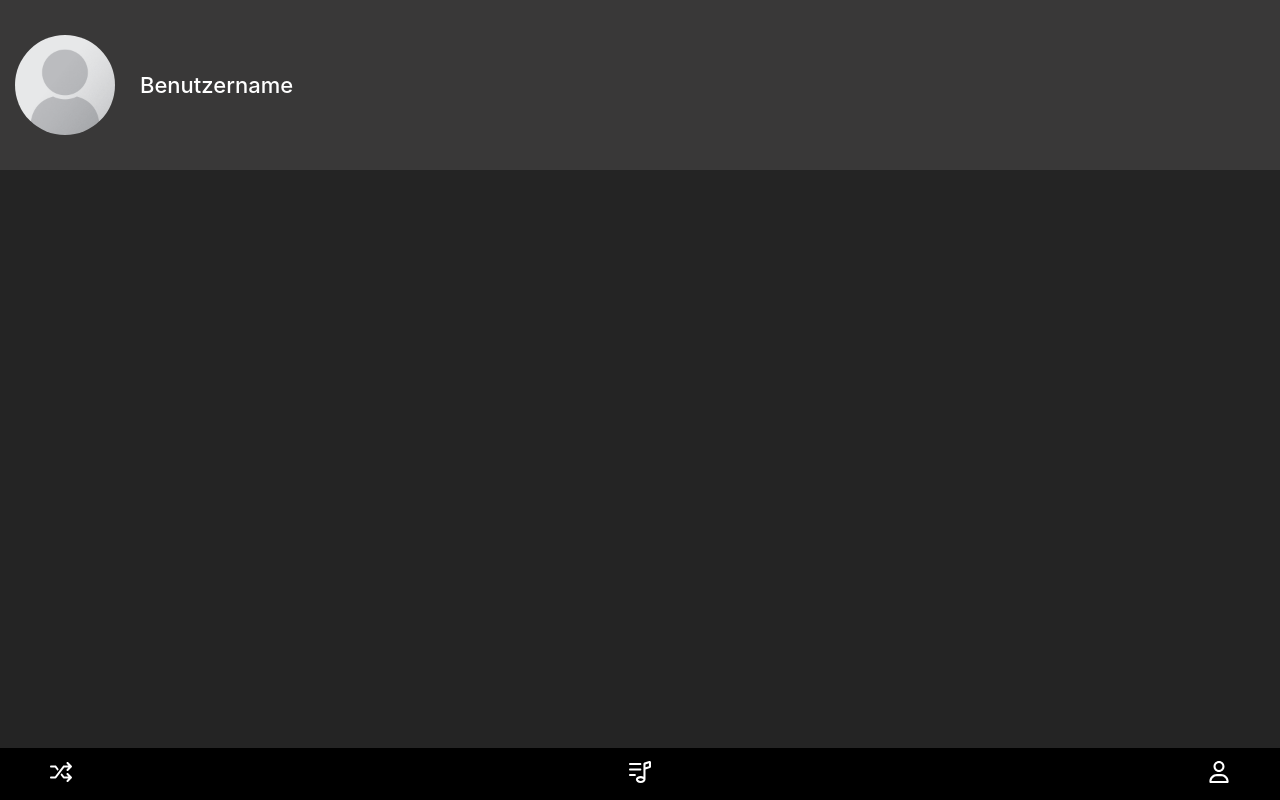
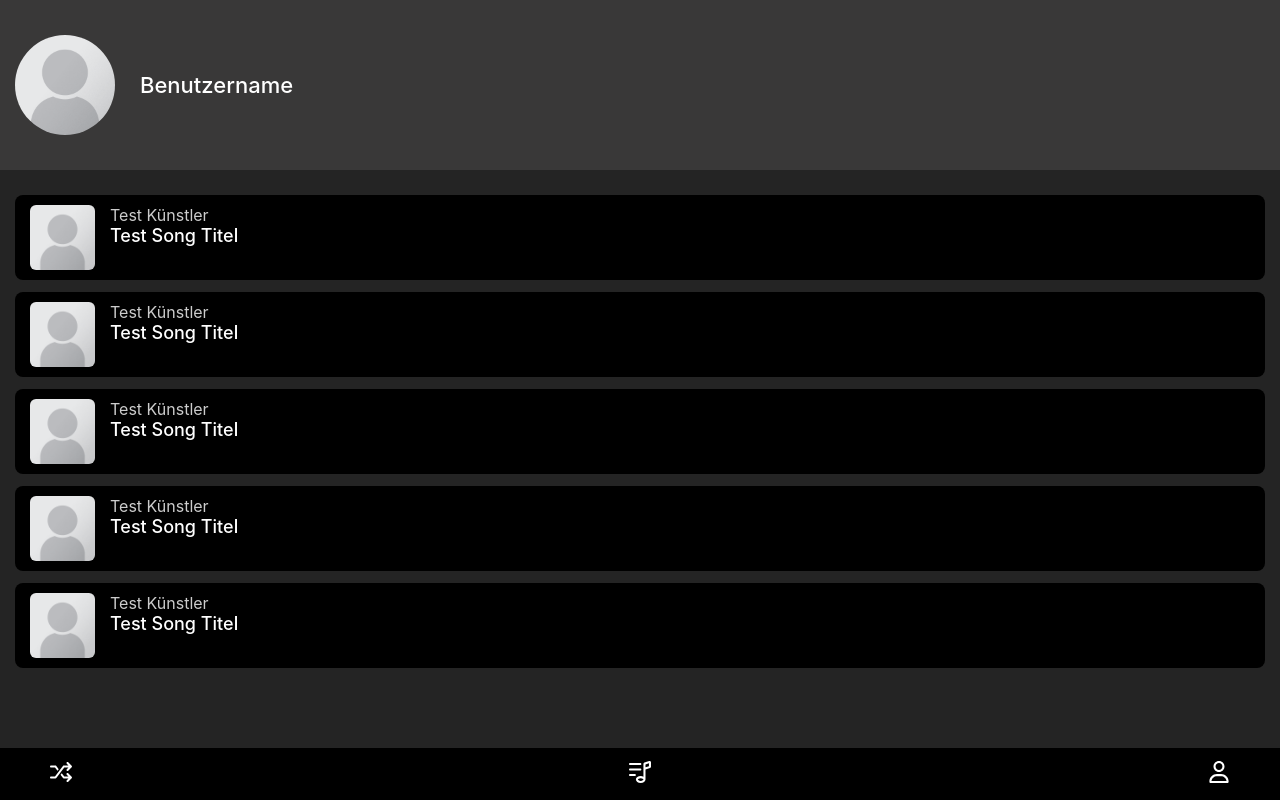
Before and after one commit to Suggest-App/SuggestApp, a Vue app: page /profile in a window 1280 px wide. Built offline with nearby package versions, Linux system fonts and the light colour scheme.

Commit message:
[NEW] created MediaCard.vue component

```diff
--- a/src/assets/scss/profile-view/profile-view.scss
+++ b/src/assets/scss/profile-view/profile-view.scss
@@ -12,6 +12,7 @@
     margin-left: -15px;
     padding: 35px 15px;
     background-color: #393838;
+    margin-bottom: 25px;
 
     .profile-image {
       @include bc-attr;
@@ -31,4 +32,39 @@
       }
     }
   }
+
+  .media-card {
+    @include flex-center-all;
+    width: 100%;
+    height: 85px;
+    border-radius: 8px;
+    background-color: #000000;
+    column-gap: 15px;
+    margin-bottom: 12px;
+    padding: 10px 10px 10px 15px;
+
+    .media-cover {
+      @include bc-attr;
+      height: 100%;
+      aspect-ratio: 1 / 1;
+      border-radius: 6px;
+      background-image: url("@/assets/images/profile_placeholder.png");
+    }
+
+    .media-info-wrapper {
+      height: 100%;
+      flex: 1;
+
+      .artist {
+        color: #FFFFFF;
+        opacity: 0.8;
+      }
+
+      .media-name {
+        color: #FFFFFF;
+        font-weight: 500;
+        font-size: 18px;
+      }
+    }
+  }
 }
--- /dev/null
+++ b/src/components/profile-view/MediaCard.vue
@@ -0,0 +1,21 @@
+<script setup lang="ts">
+import { PropType } from "vue";
+import { Media } from "@/models/Media";
+
+const props = defineProps({
+  media: {
+    type: Object as PropType<Media>,
+    required: true,
+  },
+})
+</script>
+
+<template>
+  <div class="media-card">
+    <div class="media-cover"></div>
+    <div class="media-info-wrapper">
+      <div class="artist">{{ props.media.artist }}</div>
+      <h3 class="media-name">{{ props.media.mediaName }}</h3>
+    </div>
+  </div>
+</template>
--- a/src/components/ranking-view/RankingCard.vue
+++ b/src/components/ranking-view/RankingCard.vue
@@ -8,7 +8,6 @@ const props = defineProps({
     required: true,
   },
 })
-
 </script>
 
 <template>
--- a/src/views/ProfileView.vue
+++ b/src/views/ProfileView.vue
@@ -1,5 +1,7 @@
 <script setup lang="ts">
 import Navbar from "@/components/Navbar.vue";
+import mediaData from "@/data/media-data.json";
+import MediaCard from "@/components/profile-view/MediaCard.vue";
 </script>
 
 <template>
@@ -11,6 +13,12 @@ import Navbar from "@/components/Navbar.vue";
       </div>
     </header>
 
+    <MediaCard
+        v-for="media in mediaData"
+        :key="media.uuid"
+        :media="media"
+    />
+
     <Navbar />
   </section>
 </template>
```
